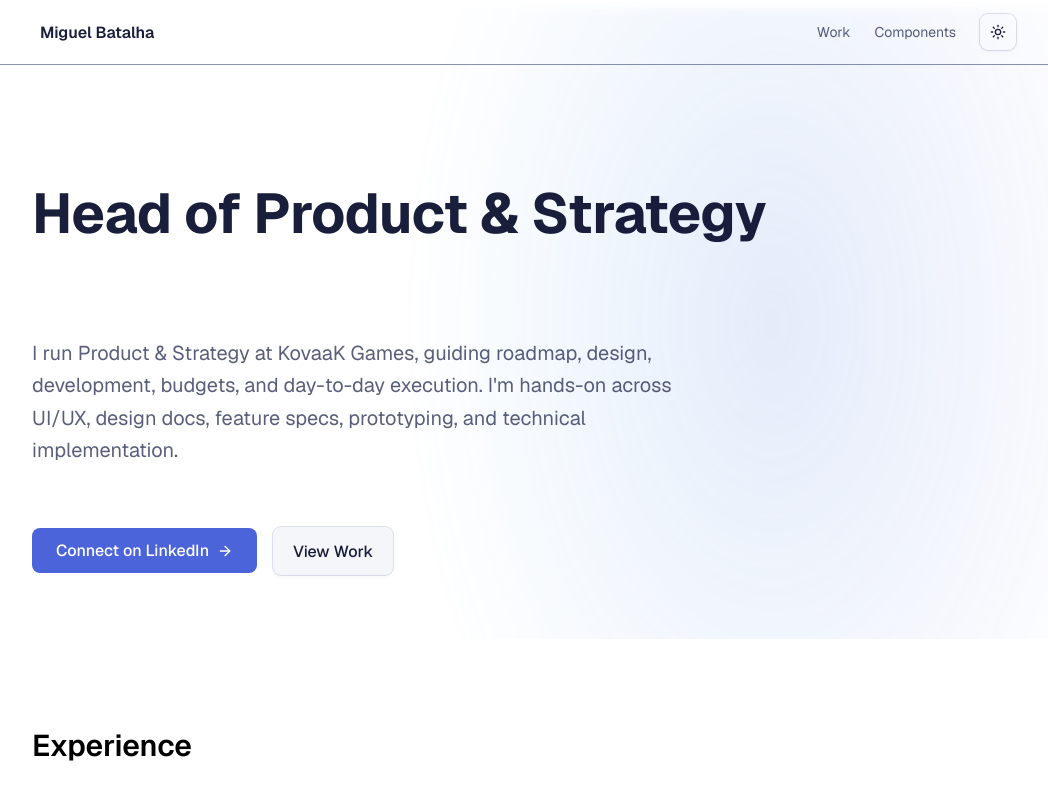
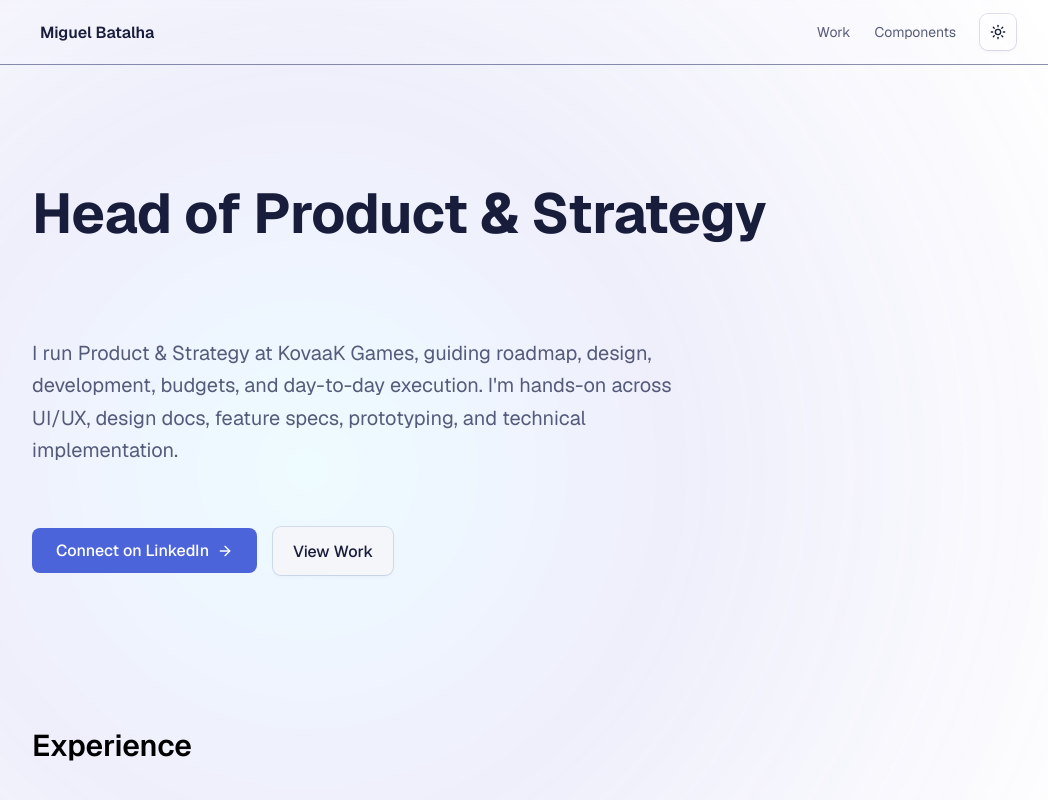
Before and after one commit to DrUninstall/miguelbatalha, a Next.js app: page / in a window 1280 px wide. Shown: the top 800 px of the page, without its empty margins (120-1168 px from the left). Built offline with nearby package versions, Linux system fonts and the light colour scheme.

Commit message:
made gradients full page, with darker theme way more subtle

```diff
--- a/app/globals.css
+++ b/app/globals.css
@@ -20,25 +20,29 @@
  */
 
 /* ─────────── @PROPERTY DECLARATIONS ───────────
- * Register CSS properties to prevent inheritance bombs.
- * Animating unregistered global vars forces style recalc on entire tree.
+ * Register CSS properties for type safety and animation.
+ *
+ * Note: View transition properties (--transition-*) MUST inherit
+ * because ::view-transition-* pseudo-elements need to read values
+ * set on <html>. These are set once per click, not animated per-frame,
+ * so they don't cause the "inheritance bomb" performance issue.
  */
 
 @property --transition-x {
   syntax: "<length-percentage>";
-  inherits: false;
+  inherits: true;
   initial-value: 50%;
 }
 
 @property --transition-y {
   syntax: "<length-percentage>";
-  inherits: false;
+  inherits: true;
   initial-value: 50%;
 }
 
 @property --transition-r {
   syntax: "<length>";
-  inherits: false;
+  inherits: true;
   initial-value: 0px;
 }
 
@@ -910,3 +914,73 @@ video {
     clip-path: circle(var(--transition-r) at var(--transition-x) var(--transition-y));
   }
 }
+
+/* ─────────── GLOBAL BACKGROUND GRADIENT ───────────
+ *
+ * Fixed-position ambient gradient that appears on all pages.
+ * Key technique: Use vmax units (larger of vw/vh) to ensure the gradient
+ * is always larger than the viewport regardless of aspect ratio.
+ *
+ * Performance: S-Tier animation using transform + filter only.
+ */
+.background-gradient {
+  position: fixed;
+  z-index: -1;
+  top: 0;
+  right: 0;
+  /*
+   * Using vmax ensures coverage on any aspect ratio:
+   * - On wide screens (landscape), vmax = vw
+   * - On tall screens (portrait), vmax = vh
+   * 150vmax guarantees the gradient extends well beyond viewport edges
+   */
+  width: 150vmax;
+  height: 150vmax;
+  /* Offset to position the gradient's center in the upper-right area */
+  transform: translate(10%, -30%);
+  pointer-events: none;
+  opacity: 0.10;
+  background: radial-gradient(
+    circle at 50% 50%,
+    #48dbfb 0%,
+    rgb(var(--fill-brand-strong)) 25%,
+    transparent 60%
+  );
+  animation: gradientFloat 20s ease-in-out infinite;
+  will-change: transform, filter;
+  /* Light mode: full page coverage, no mask */
+}
+
+/* Dark mode: gentle fade after hero section */
+.dark .background-gradient {
+  opacity: 0.10;
+  mask-image: linear-gradient(to bottom, black 0%, black 50vh, transparent 120vh);
+  -webkit-mask-image: linear-gradient(to bottom, black 0%, black 50vh, transparent 120vh);
+}
+
+/* Subtle breathing animation - S-Tier properties only */
+@keyframes gradientFloat {
+  0%, 100% {
+    transform: translate(10%, -30%) scale(1);
+    filter: hue-rotate(0deg);
+  }
+  25% {
+    transform: translate(5%, -25%) scale(1.08);
+    filter: hue-rotate(10deg);
+  }
+  50% {
+    transform: translate(15%, -35%) scale(0.95);
+    filter: hue-rotate(-5deg);
+  }
+  75% {
+    transform: translate(8%, -28%) scale(1.03);
+    filter: hue-rotate(8deg);
+  }
+}
+
+/* Respect reduced motion preference */
+@media (prefers-reduced-motion: reduce) {
+  .background-gradient {
+    animation: none;
+  }
+}
--- a/app/layout.tsx
+++ b/app/layout.tsx
@@ -2,6 +2,7 @@ import type { Metadata } from "next";
 import { Geist, Geist_Mono } from "next/font/google";
 import "./globals.css";
 import { ThemeProvider } from "@/components/theme-provider";
+import { BackgroundGradient } from "@/components/background-gradient";
 
 const geistSans = Geist({
   variable: "--font-geist-sans",
@@ -34,6 +35,7 @@ export default function RootLayout({
           enableSystem
           disableTransitionOnChange
         >
+          <BackgroundGradient />
           {children}
         </ThemeProvider>
       </body>
--- a/app/page.module.css
+++ b/app/page.module.css
@@ -68,33 +68,6 @@
   display: flex;
   flex-direction: column;
   gap: 24px;
-}
-
-/* Animated Gradient Background - Full viewport width */
-.heroGradient {
-  position: absolute;
-  top: -50%;
-  right: 0;
-  width: 60%;
-  height: 200%;
-  opacity: 0.15;
-  pointer-events: none;
-  background: linear-gradient(
-    270deg,
-    rgb(var(--fill-brand-strong)),
-    #48dbfb,
-    rgb(var(--fill-brand-strong))
-  );
-  background-size: 400% 100%;
-  animation: gradientShift 12s ease infinite;
-  mask-image: radial-gradient(ellipse at center, black 0%, transparent 70%);
-  -webkit-mask-image: radial-gradient(ellipse at center, black 0%, transparent 70%);
-}
-
-@keyframes gradientShift {
-  0% { background-position: 0% 50%; }
-  50% { background-position: 100% 50%; }
-  100% { background-position: 0% 50%; }
 }
 
 /* Typography per DESIGN_SYSTEM.md - Display: 40px mobile / 56px desktop */
--- a/app/page.tsx
+++ b/app/page.tsx
@@ -174,9 +174,6 @@ export default function Home() {
 
       {/* Hero Section */}
       <div className={styles.heroWrapper}>
-        {/* Animated Gradient Background - Full viewport width */}
-        <div className={styles.heroGradient} aria-hidden="true" />
-
         <section className={styles.hero}>
           <motion.div
           className={styles.heroContent}
--- /dev/null
+++ b/components/background-gradient.tsx
@@ -0,0 +1,19 @@
+"use client";
+
+/**
+ * Global animated background gradient
+ *
+ * Uses position: fixed to stay viewport-relative and extend beyond edges.
+ * S-Tier animation (transform + filter) for smooth 60fps performance.
+ *
+ * The gradient is purposefully oversized (150vmax) so edges are never
+ * visible regardless of viewport size or aspect ratio.
+ */
+export function BackgroundGradient() {
+  return (
+    <div
+      className="background-gradient"
+      aria-hidden="true"
+    />
+  );
+}
```
